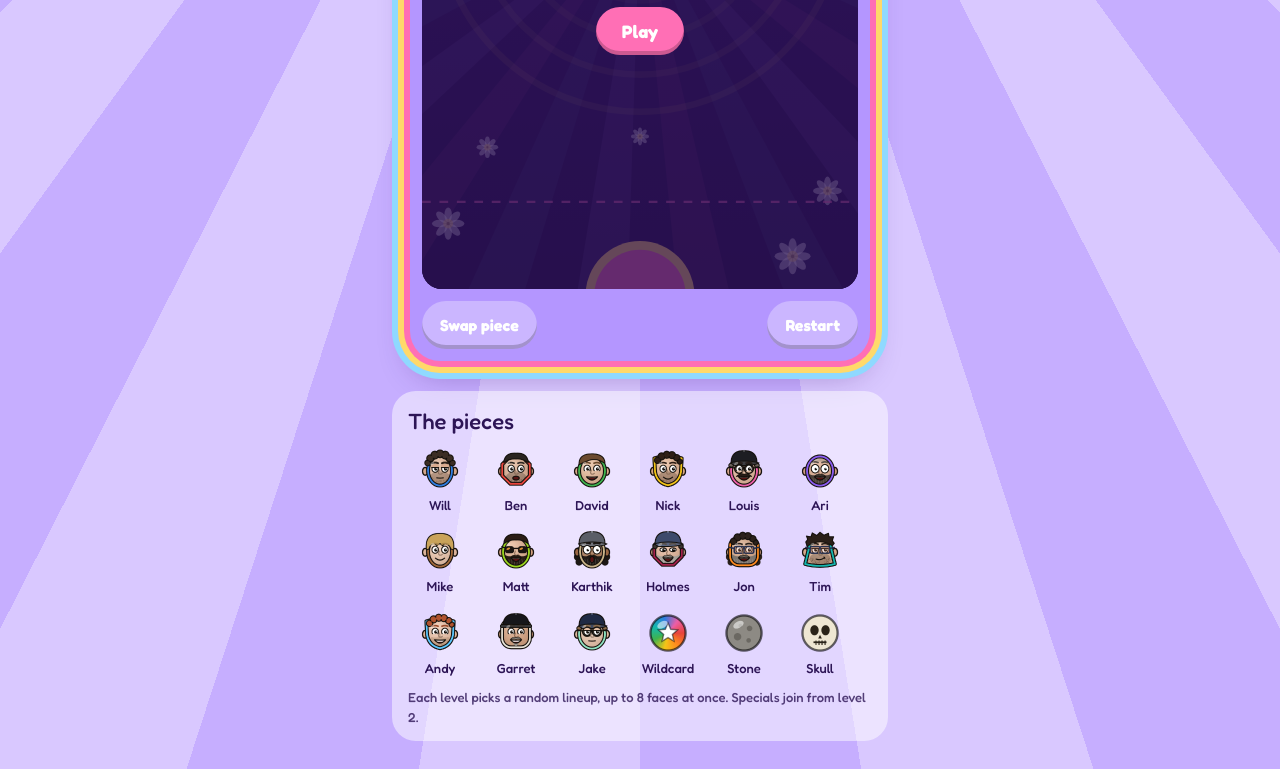
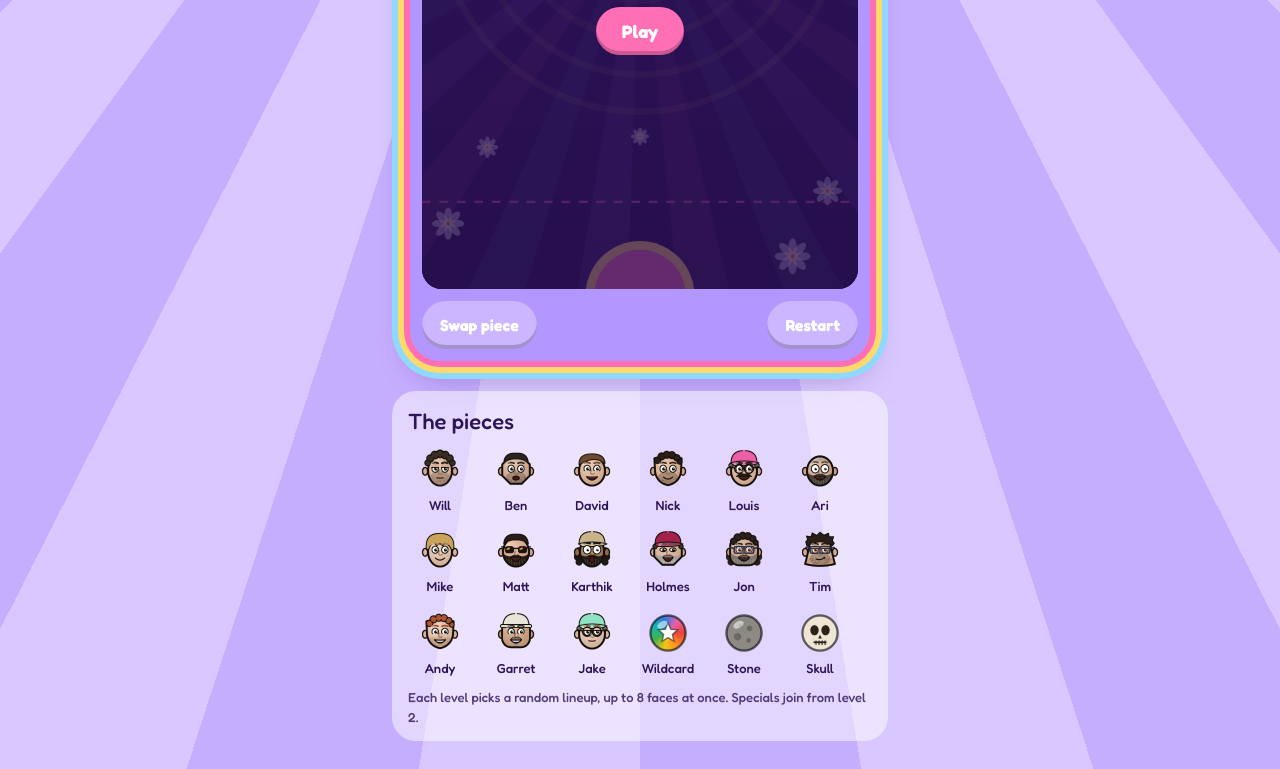
Before and after one commit to wills-htp/Lavender-Snood, a plain HTML site: page index.html in a window 1280 px wide. Shown: the part 587-1356 px from the top of the page. Drawn offline with Linux system fonts and the light colour scheme; animation ran at ten frames a second; a web font is replaced by a local one.

Commit message:
Remove color outlines; hats use each guy's game color
Co-Authored-By: Claude Opus 5.5 <noreply@anthropic.com>
Claude-Session: https://claude.ai/code/session_01EeE3Rm7jAstAJAgB73dfF1

```diff
--- a/index.html
+++ b/index.html
@@ -61,17 +61,17 @@ const TOONS=[
  {name:'Ben',color:'#e8453c',skin:'#e0ae8e',shape:'octagon',hair:'short',hc:'#2a2420',facial:'stubble',fc:'#2a2420',mouth:'talk',eyes:'normal',browW:5,brow:'#2a2420'},
  {name:'David',color:'#3fb34f',skin:'#e8b794',shape:'egg',hair:'side',hc:'#6b4a2e',mouth:'grin',eyes:'happy',browW:5,brow:'#6b4a2e'},
  {name:'Nick',color:'#f5c518',skin:'#e6b38f',shape:'shield',hair:'wavy',hc:'#2e1f16',facial:'stubble',fc:'#2e1f16',mouth:'smile',eyes:'normal',browW:5,brow:'#2e1f16'},
- {name:'Louis',color:'#ec5fa8',skin:'#e8b799',shape:'egg',hat:'cap',hatc:'#1d1d22',hair:'side',hc:'#6e655e',glasses:'round',facial:'mustache',fc:'#2a1f1a',mouth:'grin',eyes:'happy',browW:5,brow:'#2a1f1a'},
+ {name:'Louis',color:'#ec5fa8',skin:'#e8b799',shape:'egg',hat:'cap',hatc:'#ec5fa8',hair:'side',hc:'#6e655e',glasses:'round',facial:'mustache',fc:'#2a1f1a',mouth:'grin',eyes:'happy',browW:5,brow:'#2a1f1a'},
  {name:'Ari',color:'#8a5cf0',skin:'#dfa98a',shape:'egg',hair:'buzz',hc:'#9a948c',facial:'beard',fc:'#4a403a',mouth:'grin',eyes:'wide',browW:5,brow:'#5a524c'},
  {name:'Mike',color:'#a0683a',skin:'#efc4a8',shape:'oval',hair:'bowl',hc:'#c9a35a',mouth:'smile',eyes:'normal',browW:5,brow:'#a8844a'},
  {name:'Matt',color:'#9ad41e',skin:'#e3ad8a',shape:'egg',hair:'short',hc:'#2a1d14',glasses:'sun',facial:'beard',fc:'#2a1d14',mouth:'open',eyes:'normal',browW:5,brow:'#2a1d14'},
- {name:'Karthik',color:'#c9b48a',skin:'#a8714b',shape:'oval',hat:'cap',hatc:'#5a5d66',hair:'long',hc:'#1c1714',facial:'bigbeard',fc:'#221c18',mouth:'oh',eyes:'wide',browW:6,brow:'#1c1714',nose:1.4},
- {name:'Holmes',color:'#a3214a',skin:'#e7b596',shape:'octagon',hat:'cap',hatc:'#3d4a6b',hair:'side',hc:'#3a3330',facial:'beard',fc:'#a8a29a',mouth:'open',eyes:'squint',browW:5,brow:'#5a524c'},
+ {name:'Karthik',color:'#c9b48a',skin:'#a8714b',shape:'oval',hat:'cap',hatc:'#c9b48a',hair:'long',hc:'#1c1714',facial:'bigbeard',fc:'#221c18',mouth:'oh',eyes:'wide',browW:6,brow:'#1c1714',nose:1.4},
+ {name:'Holmes',color:'#a3214a',skin:'#e7b596',shape:'octagon',hat:'cap',hatc:'#a3214a',hair:'side',hc:'#3a3330',facial:'beard',fc:'#a8a29a',mouth:'open',eyes:'squint',browW:5,brow:'#5a524c'},
  {name:'Jon',color:'#ff8a1f',skin:'#d9a582',shape:'squircle',hair:'longwavy',hc:'#2b211b',glasses:'rect',facial:'beard',fc:'#7d766f',mouth:'grin',eyes:'happy',browW:5,brow:'#2b211b'},
  {name:'Tim',color:'#14b8b0',skin:'#e6b796',shape:'bell',hair:'messy',hc:'#2a1f18',glasses:'rect',facial:'stubble',fc:'#2a1f18',mouth:'smirk',eyes:'calm',browW:5,brow:'#2a1f18'},
  {name:'Andy',color:'#5cc8ff',skin:'#f0c2a5',shape:'shield',hair:'wavy',hc:'#b0532e',facial:'stubble',fc:'#8a6a4a',mouth:'toothy',eyes:'happy',browW:5,brow:'#9a4a2a'},
- {name:'Garret',color:'#e9e4d8',skin:'#d9a17c',shape:'squircle',hat:'flat',hatc:'#16161a',facial:'goatee',fc:'#9a948c',mouth:'toothy',eyes:'happy',browW:5,brow:'#3a332e'},
- {name:'Jake',color:'#8fe3c2',skin:'#eec6aa',shape:'egg',hat:'cap',hatc:'#1f2a44',hair:'side',hc:'#8a6a4a',glasses:'round',mouth:'flat',eyes:'calm',browW:5,brow:'#8a6a4a'},
+ {name:'Garret',color:'#e9e4d8',skin:'#d9a17c',shape:'squircle',hat:'flat',hatc:'#e9e4d8',facial:'goatee',fc:'#9a948c',mouth:'toothy',eyes:'happy',browW:5,brow:'#3a332e'},
+ {name:'Jake',color:'#8fe3c2',skin:'#eec6aa',shape:'egg',hat:'cap',hatc:'#8fe3c2',hair:'side',hc:'#8a6a4a',glasses:'round',mouth:'flat',eyes:'calm',browW:5,brow:'#8a6a4a'},
 ];
 function toonPath(g,shape){
   g.beginPath();
@@ -107,7 +107,7 @@ function drawToon(g,x,y,size,t){
   if(t.hair==='bald'||t.hair==='buzz'){g.fillStyle='rgba(255,255,255,.35)';g.beginPath();g.ellipse(-12,-34,12,5,-.3,0,7);g.fill()}
   if(t.hair==='buzz'){g.fillStyle=t.hc;g.globalAlpha=.45;g.beginPath();g.ellipse(0,-44,44,18,0,0,7);g.fill();g.globalAlpha=1}
   g.restore();
-  toonPath(g,t.shape);if(t.skin){g.lineWidth=12;g.strokeStyle=INK;g.stroke();g.lineWidth=5.5;g.strokeStyle=t.color;g.stroke()}else{g.lineWidth=5;g.strokeStyle=INK;g.stroke()}
+  toonPath(g,t.shape);g.lineWidth=t.skin?6:5;g.strokeStyle=INK;g.stroke();
   // hair on top
   g.fillStyle=t.hc;g.strokeStyle=INK;g.lineWidth=3;
   const blobs=(arr)=>{g.beginPath();for(const [a,b,r] of arr){g.moveTo(a+r,b);g.arc(a,b,r,0,7)}g.fill();g.stroke();g.beginPath();for(const [a,b,r] of arr){g.moveTo(a+r-3,b);g.arc(a,b,r-3,0,7)}g.fill()};
```
Also changed, not shown: src/toons.js (+6 -6 lines).
